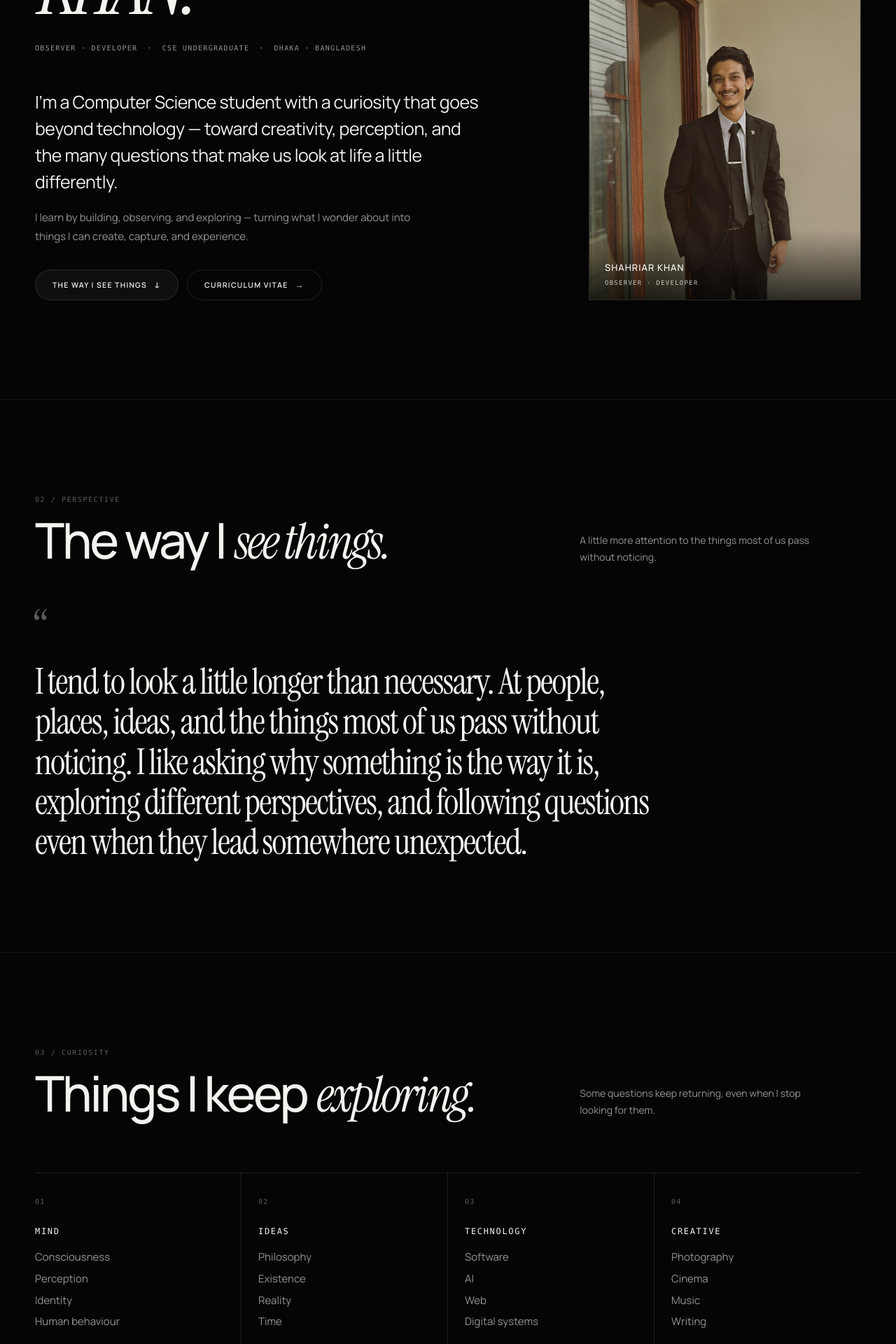
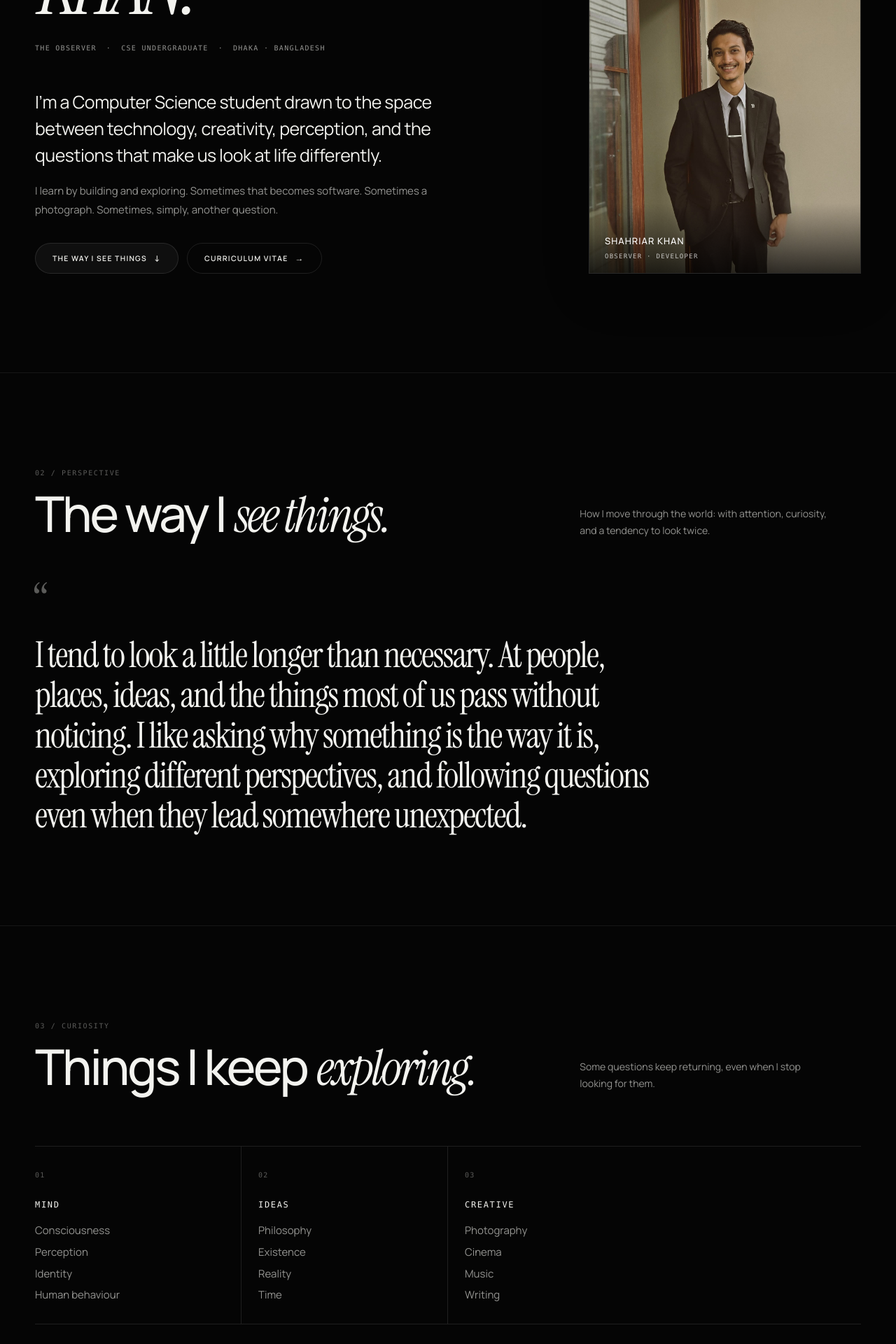
Before and after one commit to shahriarbappy60-ship-it/personal-universe, a React (Vite) app: page /self in a window 1280 px wide. Shown: the part 480-2400 px from the top of the page at 70% size. Built offline with nearby package versions, Linux system fonts and the light colour scheme.

Commit message:
Remove redundant Self page content and align identity language

```diff
--- a/src/pages/SelfPage.jsx
+++ b/src/pages/SelfPage.jsx
@@ -14,8 +14,7 @@ export default function SelfPage() {
   const exploringAreas = [
     ['01','MIND',['Consciousness','Perception','Identity','Human behaviour']],
     ['02','IDEAS',['Philosophy','Existence','Reality','Time']],
-    ['03','TECHNOLOGY',['Software','AI','Web','Digital systems']],
-    ['04','CREATIVE',['Photography','Cinema','Music','Writing']]
+    ['03','CREATIVE',['Photography','Cinema','Music','Writing']]
   ];
   const outsidePursuits = [
     ['MUSIC','I listen to music frequently and return to songs because of the feelings they leave behind.'],
@@ -51,9 +50,9 @@ export default function SelfPage() {
           <div className="self-v2-hero-grid">
             <div className="self-v2-hero-copy reveal delay-1">
               <h1 className="self-v2-name">SHAHRIAR <em>KHAN.</em></h1>
-              <div className="self-v2-role"><span>OBSERVER · DEVELOPER</span><span>·</span><span>CSE UNDERGRADUATE</span><span>·</span><span>DHAKA · BANGLADESH</span></div>
-              <p className="self-v2-lead">I’m a Computer Science student with a curiosity that goes beyond technology — toward creativity, perception, and the many questions that make us look at life a little differently.</p>
-              <p className="self-v2-lead-secondary">I learn by building, observing, and exploring — turning what I wonder about into things I can create, capture, and experience.</p>
+              <div className="self-v2-role"><span>THE OBSERVER</span><span>·</span><span>CSE UNDERGRADUATE</span><span>·</span><span>DHAKA · BANGLADESH</span></div>
+              <p className="self-v2-lead">I’m a Computer Science student drawn to the space between technology, creativity, perception, and the questions that make us look at life differently.</p>
+              <p className="self-v2-lead-secondary">I learn by building and exploring. Sometimes that becomes software. Sometimes a photograph. Sometimes, simply, another question.</p>
               <div className="self-v2-actions"><Button href="#perspective" variant="glass" icon="↓">The way I see things</Button><Button href="#cv" variant="outline">Curriculum Vitae</Button></div>
             </div>
             <div className="self-v2-portrait reveal delay-2"><figure className="self-v2-portrait-frame"><img src="/images/portrait.jpg" alt="Shahriar Khan" /><figcaption className="self-v2-portrait-caption"><strong>SHAHRIAR KHAN</strong><span>OBSERVER · DEVELOPER</span></figcaption></figure></div>
@@ -61,23 +60,23 @@ export default function SelfPage() {
         </div>
       </section>
 
-      <section className="self-v2-section" id="perspective"><div className="self-v2-container"><div className="self-v2-section-head reveal"><div><span className="self-v2-eyebrow">02 / PERSPECTIVE</span><h2>The way I <em>see things.</em></h2></div><p className="self-v2-section-intro">A little more attention to the things most of us pass without noticing.</p></div><p className="self-v2-statement reveal">I tend to look a little longer than necessary. At people, places, ideas, and the things most of us pass without noticing. I like asking why something is the way it is, exploring different perspectives, and following questions even when they lead somewhere unexpected.</p></div></section>
+      <section className="self-v2-section" id="perspective"><div className="self-v2-container"><div className="self-v2-section-head reveal"><div><span className="self-v2-eyebrow">02 / PERSPECTIVE</span><h2>The way I <em>see things.</em></h2></div><p className="self-v2-section-intro">How I move through the world: with attention, curiosity, and a tendency to look twice.</p></div><p className="self-v2-statement reveal">I tend to look a little longer than necessary. At people, places, ideas, and the things most of us pass without noticing. I like asking why something is the way it is, exploring different perspectives, and following questions even when they lead somewhere unexpected.</p></div></section>
 
       <section className="self-v2-section" id="exploring"><div className="self-v2-container"><div className="self-v2-section-head reveal"><div><span className="self-v2-eyebrow">03 / CURIOSITY</span><h2>Things I keep <em>exploring.</em></h2></div><p className="self-v2-section-intro">Some questions keep returning, even when I stop looking for them.</p></div><div className="self-v2-explore-grid reveal">{exploringAreas.map(([index,category,topics])=><article className="self-v2-explore-item" key={category}><span className="self-v2-index">{index}</span><h3>{category}</h3><ul className="self-v2-topics">{topics.map(topic=><li key={topic}>{topic}</li>)}</ul></article>)}</div></div></section>
 
-      <section className="self-v2-section" id="outside"><div className="self-v2-container"><div className="self-v2-section-head reveal"><div><span className="self-v2-eyebrow">04 / LIFE</span><h2>Outside the <em>code.</em></h2></div><p className="self-v2-section-intro">The rhythms, mediums, and quiet pursuits that exist beyond the terminal.</p></div><div className="self-v2-life-grid reveal"><div className="self-v2-life-list">{outsidePursuits.map(([title,note])=><div className="self-v2-life-row" key={title}><h3>{title}</h3><p>{note}</p></div>)}</div><figure><div className="self-v2-life-image"><img src="/images/ontario-cover.jpg" alt="Atmospheric frame" loading="lazy" /></div><figcaption className="self-v2-image-caption">A FRAME I KEEP RETURNING TO</figcaption></figure></div></div></section>
+      <section className="self-v2-section" id="outside"><div className="self-v2-container"><div className="self-v2-section-head reveal"><div><span className="self-v2-eyebrow">04 / LIFE</span><h2>Outside the <em>code.</em></h2></div><p className="self-v2-section-intro">The things I return to when I’m away from a screen.</p></div><div className="self-v2-life-grid reveal"><div className="self-v2-life-list">{outsidePursuits.map(([title,note])=><div className="self-v2-life-row" key={title}><h3>{title}</h3><p>{note}</p></div>)}</div><figure><div className="self-v2-life-image"><img src="/images/ontario-cover.jpg" alt="Atmospheric frame" loading="lazy" /></div><figcaption className="self-v2-image-caption">A FRAME I KEEP RETURNING TO</figcaption></figure></div></div></section>
 
-      <section className="self-v2-section" id="notice"><div className="self-v2-container"><div className="self-v2-section-head reveal"><div><span className="self-v2-eyebrow">05 / OBSERVATION</span><h2>I notice <em>things.</em></h2></div><p className="self-v2-section-intro">A personal practice of presence through visual stillframes.</p></div><div className="self-v2-observe reveal"><div className="self-v2-observe-image"><img src="/images/portrait.jpg" alt="Shahriar Khan observing" loading="lazy" /></div><div className="self-v2-observe-copy"><p>Photography is one of the ways I slow down. A street, a face, a shadow, a quiet sky — sometimes something simply feels worth keeping.</p><p className="self-v2-small">The same instinct continues through <strong>Observe</strong> — a place for the frames and moments I choose to keep.</p><div className="self-v2-actions"><Button to="/observe" variant="outline" icon="→">EXPLORE OBSERVE</Button></div></div></div></div></section>
+      <section className="self-v2-section" id="notice"><div className="self-v2-container"><div className="self-v2-section-head reveal"><div><span className="self-v2-eyebrow">05 / OBSERVATION</span><h2>I notice <em>things.</em></h2></div><p className="self-v2-section-intro">Photography as a way of paying attention.</p></div><div className="self-v2-observe reveal"><div className="self-v2-observe-image"><img src="/images/portrait.jpg" alt="Shahriar Khan observing" loading="lazy" /></div><div className="self-v2-observe-copy"><p>Photography is one of the ways I slow down. A street, a face, a shadow, a quiet sky — sometimes something simply feels worth keeping.</p><p className="self-v2-small">More of those frames live in <strong>Observe</strong>.</p><div className="self-v2-actions"><Button to="/observe" variant="outline" icon="→">EXPLORE OBSERVE</Button></div></div></div></div></section>
 
-      <section className="self-v2-section" id="education"><div className="self-v2-container"><div className="self-v2-section-head reveal"><div><span className="self-v2-eyebrow">06 / FOUNDATION</span><h2>Where I learned to <em>build.</em></h2></div><p className="self-v2-section-intro">The academic path and formal foundations shaping my engineering perspective.</p></div><div className="self-v2-edu-list reveal">{academicHistory.map(([period,degree,institution,status])=><article className="self-v2-edu-row" key={period+degree}><span className="self-v2-period">{period}</span><div><h3>{degree}</h3><p>{institution}</p></div><span className="self-v2-status">{status}</span></article>)}</div></div></section>
+      <section className="self-v2-section" id="education"><div className="self-v2-container"><div className="self-v2-section-head reveal"><div><span className="self-v2-eyebrow">06 / FOUNDATION</span><h2>Where I learned to <em>build.</em></h2></div><p className="self-v2-section-intro">The formal foundation behind my technical work.</p></div><div className="self-v2-edu-list reveal">{academicHistory.map(([period,degree,institution,status])=><article className="self-v2-edu-row" key={period+degree}><span className="self-v2-period">{period}</span><div><h3>{degree}</h3><p>{institution}</p></div><span className="self-v2-status">{status}</span></article>)}</div></div></section>
 
-      <section className="self-v2-section" id="skills"><div className="self-v2-container"><div className="self-v2-section-head reveal"><div><span className="self-v2-eyebrow">07 / TECHNICAL CRAFT</span><h2>What I’m learning to <em>build.</em></h2></div><p className="self-v2-section-intro">What I’m learning, building, and slowly getting better at.</p></div><div className="self-v2-skill-list reveal">{capabilities.map(([index,name,status,note])=><div className="self-v2-skill-row" key={name}><span className="self-v2-index">{index}</span><strong className="self-v2-skill-name">{name}</strong><span className="self-v2-skill-status">{status}</span><span className="self-v2-skill-note">{note}</span></div>)}</div></div></section>
+      <section className="self-v2-section" id="skills"><div className="self-v2-container"><div className="self-v2-section-head reveal"><div><span className="self-v2-eyebrow">07 / TECHNICAL CRAFT</span><h2>What I’m learning to <em>build.</em></h2></div><p className="self-v2-section-intro">A snapshot of the tools I’m currently working with.</p></div><div className="self-v2-skill-list reveal">{capabilities.map(([index,name,status,note])=><div className="self-v2-skill-row" key={name}><span className="self-v2-index">{index}</span><strong className="self-v2-skill-name">{name}</strong><span className="self-v2-skill-status">{status}</span><span className="self-v2-skill-note">{note}</span></div>)}</div></div></section>
 
-      <section className="self-v2-section" id="projects"><div className="self-v2-container"><div className="self-v2-section-head reveal"><div><span className="self-v2-eyebrow">08 / SELECTED WORKS</span><h2>Things I’ve <em>made.</em></h2></div><p className="self-v2-section-intro">A concise selection of real software projects built from curiosity and academic initiative.</p></div><div className="self-v2-project-list reveal">{selectedProjects.map(proj=><article className="self-v2-project-row" key={proj.title}><span className="self-v2-index">{proj.index}</span><div><h3>{proj.link?<Link to={proj.link}>{proj.title} →</Link>:proj.title}</h3><p className="self-v2-project-desc">{proj.desc}</p></div><div className="self-v2-project-meta"><span>{proj.type}</span><span className="self-v2-project-tech">{proj.tech}{proj.note?' · '+proj.note:''}</span></div></article>)}</div><div className="self-v2-actions reveal"><Button to="/create" variant="outline" icon="→">SEE ALL PROJECTS</Button></div></div></section>
+      <section className="self-v2-section" id="projects"><div className="self-v2-container"><div className="self-v2-section-head reveal"><div><span className="self-v2-eyebrow">08 / SELECTED WORKS</span><h2>Things I’ve <em>made.</em></h2></div><p className="self-v2-section-intro">Selected work lives in <strong>Create</strong>; this is only a glimpse.</p></div><div className="self-v2-project-list reveal">{selectedProjects.map(proj=><article className="self-v2-project-row" key={proj.title}><span className="self-v2-index">{proj.index}</span><div><h3>{proj.link?<Link to={proj.link}>{proj.title} →</Link>:proj.title}</h3><p className="self-v2-project-desc">{proj.desc}</p></div><div className="self-v2-project-meta"><span>{proj.type}</span><span className="self-v2-project-tech">{proj.tech}{proj.note?' · '+proj.note:''}</span></div></article>)}</div><div className="self-v2-actions reveal"><Button to="/create" variant="outline" icon="→">SEE ALL PROJECTS</Button></div></div></section>
 
-      <section className="self-v2-section" id="direction"><div className="self-v2-container"><div className="self-v2-section-head reveal"><div><span className="self-v2-eyebrow">09 / DIRECTION</span><h2>Where I’m <em>heading.</em></h2></div><p className="self-v2-section-intro">Still becoming, one project and one question at a time.</p></div><div className="self-v2-direction reveal"><p className="self-v2-direction-statement">I’m still figuring out exactly where I want to take all of this. For now, I’m building a foundation in software, learning through real projects, and looking for opportunities that let me grow through people, problems, and experience.</p><div className="self-v2-direction-meta"><div className="self-v2-meta-row"><span>CURRENTLY LEARNING</span><strong>Web development · Software · Backend fundamentals</strong></div><div className="self-v2-meta-row"><span>BUILDING TOWARD</span><strong>Full-stack web development</strong></div><div className="self-v2-meta-row"><span>BASED IN</span><strong>Dhaka, Bangladesh</strong></div></div></div></div></section>
+      <section className="self-v2-section" id="direction"><div className="self-v2-container"><div className="self-v2-section-head reveal"><div><span className="self-v2-eyebrow">09 / DIRECTION</span><h2>Where I’m <em>heading.</em></h2></div><p className="self-v2-section-intro">The direction is still taking shape.</p></div><div className="self-v2-direction reveal"><p className="self-v2-direction-statement">I’m still figuring out exactly where I want to take all of this. For now, I’m building a foundation in software, learning through real projects, and looking for opportunities that let me grow through people, problems, and experience.</p><div className="self-v2-direction-meta"><div className="self-v2-meta-row"><span>CURRENTLY LEARNING</span><strong>Web development · Software · Backend fundamentals</strong></div><div className="self-v2-meta-row"><span>BUILDING TOWARD</span><strong>Full-stack web development</strong></div><div className="self-v2-meta-row"><span>BASED IN</span><strong>Dhaka, Bangladesh</strong></div></div></div></div></section>
 
-      <section className="self-v2-section" id="elsewhere"><div className="self-v2-container"><div className="self-v2-section-head reveal"><div><span className="self-v2-eyebrow">10 / ELSEWHERE</span><h2>Find me <em>online.</em></h2></div><p className="self-v2-section-intro">Places where I publish code, share frames, or keep an active presence.</p></div><div className="self-v2-footer-grid reveal"><nav className="self-v2-links" aria-label="Online profiles"><a className="self-v2-link" href="https://github.com/shahriarbappy60-ship-it" target="_blank" rel="noopener noreferrer"><span>GitHub</span><small>ACTIVE ↗</small></a><a className="self-v2-link" href="https://instagram.com/_shahriar.bappy_" target="_blank" rel="noopener noreferrer"><span>Instagram</span><small>ACTIVE ↗</small></a><span className="self-v2-link" aria-disabled="true"><span>Facebook</span><small>SOON</small></span><span className="self-v2-link" aria-disabled="true"><span>LinkedIn</span><small>SOON</small></span></nav><div className="self-v2-cv" id="cv"><span className="self-v2-eyebrow">CURRICULUM VITAE</span><h2>A concise <em>snapshot.</em></h2><p>A concise view of my academic background, technical skills, projects, and professional direction.</p><a href="/assets/Shahriar_Khan_CV.pdf" download="Shahriar_Khan_CV.pdf" className="btn btn-solid" aria-label="Download Shahriar Khan's Curriculum Vitae as PDF"><span>DOWNLOAD CV</span><span className="btn-icon" aria-hidden="true">↗</span></a></div></div></div></section>
+      <section className="self-v2-section" id="elsewhere"><div className="self-v2-container"><div className="self-v2-section-head reveal"><div><span className="self-v2-eyebrow">10 / ELSEWHERE</span><h2>Find me <em>online.</em></h2></div><p className="self-v2-section-intro">A few places beyond this universe.</p></div><div className="self-v2-footer-grid reveal"><nav className="self-v2-links" aria-label="Online profiles"><a className="self-v2-link" href="https://github.com/shahriarbappy60-ship-it" target="_blank" rel="noopener noreferrer"><span>GitHub</span><small>ACTIVE ↗</small></a><a className="self-v2-link" href="https://instagram.com/_shahriar.bappy_" target="_blank" rel="noopener noreferrer"><span>Instagram</span><small>ACTIVE ↗</small></a><span className="self-v2-link" aria-disabled="true"><span>Facebook</span><small>SOON</small></span><span className="self-v2-link" aria-disabled="true"><span>LinkedIn</span><small>SOON</small></span></nav><div className="self-v2-cv" id="cv"><span className="self-v2-eyebrow">CURRICULUM VITAE</span><h2>A concise <em>snapshot.</em></h2><p>My CV keeps the factual details in one place.</p><a href="/assets/Shahriar_Khan_CV.pdf" download="Shahriar_Khan_CV.pdf" className="btn btn-solid" aria-label="Download Shahriar Khan's Curriculum Vitae as PDF"><span>DOWNLOAD CV</span><span className="btn-icon" aria-hidden="true">↗</span></a></div></div></div></section>
     </main>
   );
 }
```
